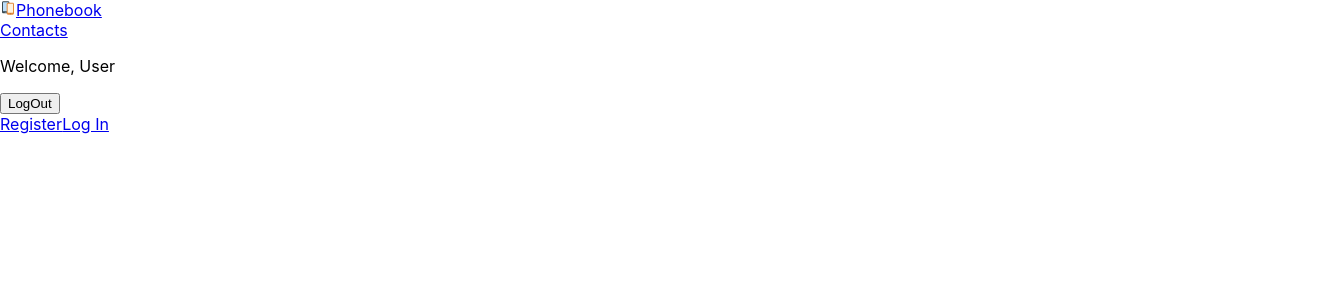
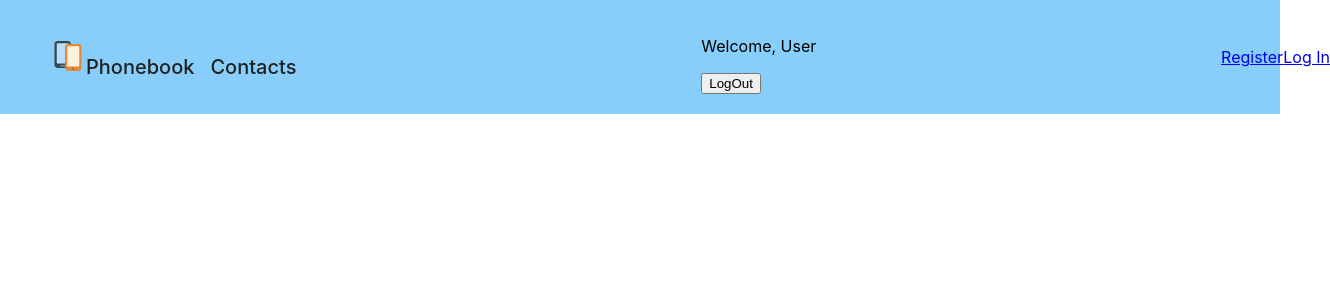
Before and after one commit to nadine525/goit-react-hw-08-phonebook, a React (Create React App) app: page /goit-react-hw-08-phonebook/register in a window 1280 px wide. Shown: the top 300 px of the page, 1330 px wide, since content can reach past the window. Built offline with nearby package versions, Linux system fonts and the light colour scheme; no server answers.

Commit message:
nav styled

```diff
--- a/src/components/AppBar/AppBar.js
+++ b/src/components/AppBar/AppBar.js
@@ -1,15 +1,17 @@
 import Navigation from 'components/Navigation/Navigation';
 import UserMenu from 'components/UserMenu/UserMenu';
 import AuthNav from 'components/AuthNav/AuthNav';
-// import { HeaderContainer } from './AppBar.styled';
+import { HeaderContainer, Division } from './AppBar.styled';
 
 const AppBar = () => {
   return (
-    <header>
-      <Navigation />
-      <UserMenu />
-      <AuthNav />
-    </header>
+    <HeaderContainer>
+      <Division>
+        <Navigation />
+        <UserMenu />
+        <AuthNav />
+      </Division>
+    </HeaderContainer>
   );
 };
 
--- a/src/components/AppBar/AppBar.styled.js
+++ b/src/components/AppBar/AppBar.styled.js
@@ -1,10 +1,18 @@
 import styled from 'styled-components';
 
 export const HeaderContainer = styled.header`
+  width: 100%;
+  align-items: center;
+  padding-top: 20px;
+  padding-bottom: 20px;
+  background-color: lightskyblue;
+`;
+
+export const Division = styled.div`
   display: flex;
-  align-items: space-between;
+  justify-content: space-between;
+  align-items: center;
   width: 100%;
-  height: 60px;
-  padding: 0 40px;
-  box-shadow: 0px 4px 36px -21px rgba(0, 0, 0, 0.75);
+  margin-left: 50px;
+  margin-right: 50px;
 `;
--- a/src/components/Navigation/Navigation.js
+++ b/src/components/Navigation/Navigation.js
@@ -1,17 +1,20 @@
 import { FcTwoSmartphones } from 'react-icons/fc';
-import { NavLink } from 'react-router-dom';
+// import { NavLink } from 'react-router-dom';
+
+import { iconSize } from 'components/constans';
+import { NavigationDiv, StyledLink } from './Navigation.styled';
 
 const Navigation = () => {
   return (
     <nav>
-      <NavLink to="/">
-        <div>
-          <FcTwoSmartphones />
+      <NavigationDiv>
+        <StyledLink to="/">
+          <FcTwoSmartphones size={iconSize.extra} />
           Phonebook
-        </div>
-      </NavLink>
+        </StyledLink>
 
-      <NavLink to="/contacts">Contacts</NavLink>
+        <StyledLink to="/contacts">Contacts</StyledLink>
+      </NavigationDiv>
     </nav>
   );
 };
--- a/src/components/Navigation/Navigation.styled.js
+++ b/src/components/Navigation/Navigation.styled.js
@@ -0,0 +1,26 @@
+import styled from 'styled-components';
+import { NavLink } from 'react-router-dom';
+
+export const NavigationDiv = styled.div`
+  display: flex;
+  flex-direction: row;
+  align-items: center;
+  gap: 16px;
+  align-items: baseline;
+`;
+
+export const StyledLink = styled(NavLink)`
+  font-weight: 500;
+  font-size: 20px;
+  line-height: 20px;
+  cursor: pointer;
+  text-decoration: none;
+  color: #212121;
+
+  &:hover {
+    text-decoration: underline;
+  }
+  &.active {
+    color: #c75124;
+  }
+`;
--- a/src/components/UserMenu/UserMenu.js
+++ b/src/components/UserMenu/UserMenu.js
@@ -2,7 +2,7 @@ const UserMenu = () => {
   return (
     <div>
       <p>Welcome, User</p>
-      <button>LogOut</button>
+      <button type="button">LogOut</button>
     </div>
   );
 };
--- a/src/components/constans/iconSize.js
+++ b/src/components/constans/iconSize.js
@@ -3,4 +3,7 @@ export const iconSize = Object.freeze({
   sm: 16,
   md: 20,
   lg: 24,
+  xlg: 28,
+  xxlg: 32,
+  extra: 36,
 });
--- a/src/pages/Home.js
+++ b/src/pages/Home.js
@@ -1,7 +1,7 @@
 export const Home = () => {
   return (
     <>
-      Hi! Do you need to be in touch? Sing up and star to create your personal
+      Hi! Do you need to be in touch? Sing up and start to create your personal
       Phonebook.
     </>
   );
```
Also changed, not shown: src/components/UserMenu/UserMenu.styled.js (+10 -0 lines).
